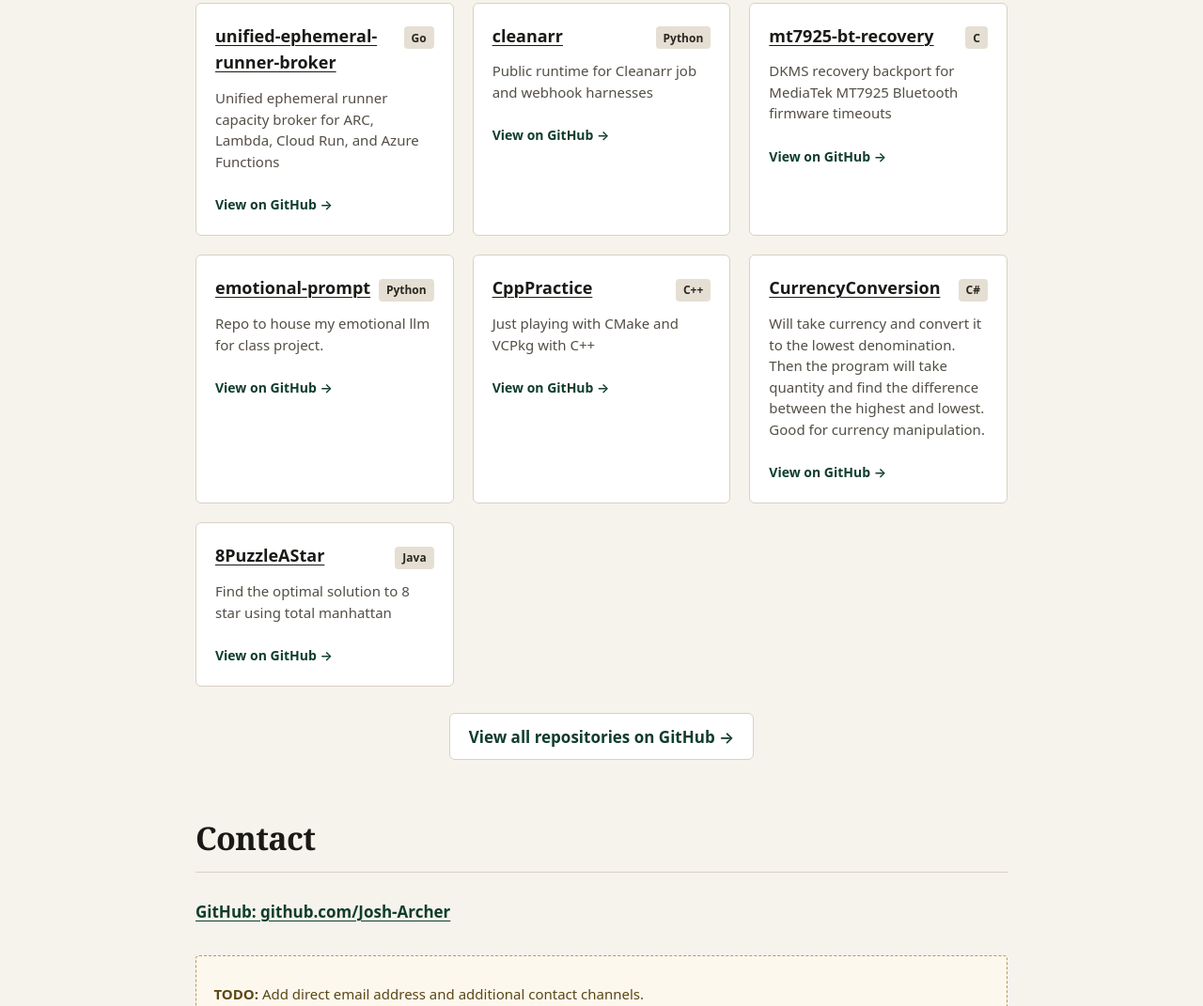
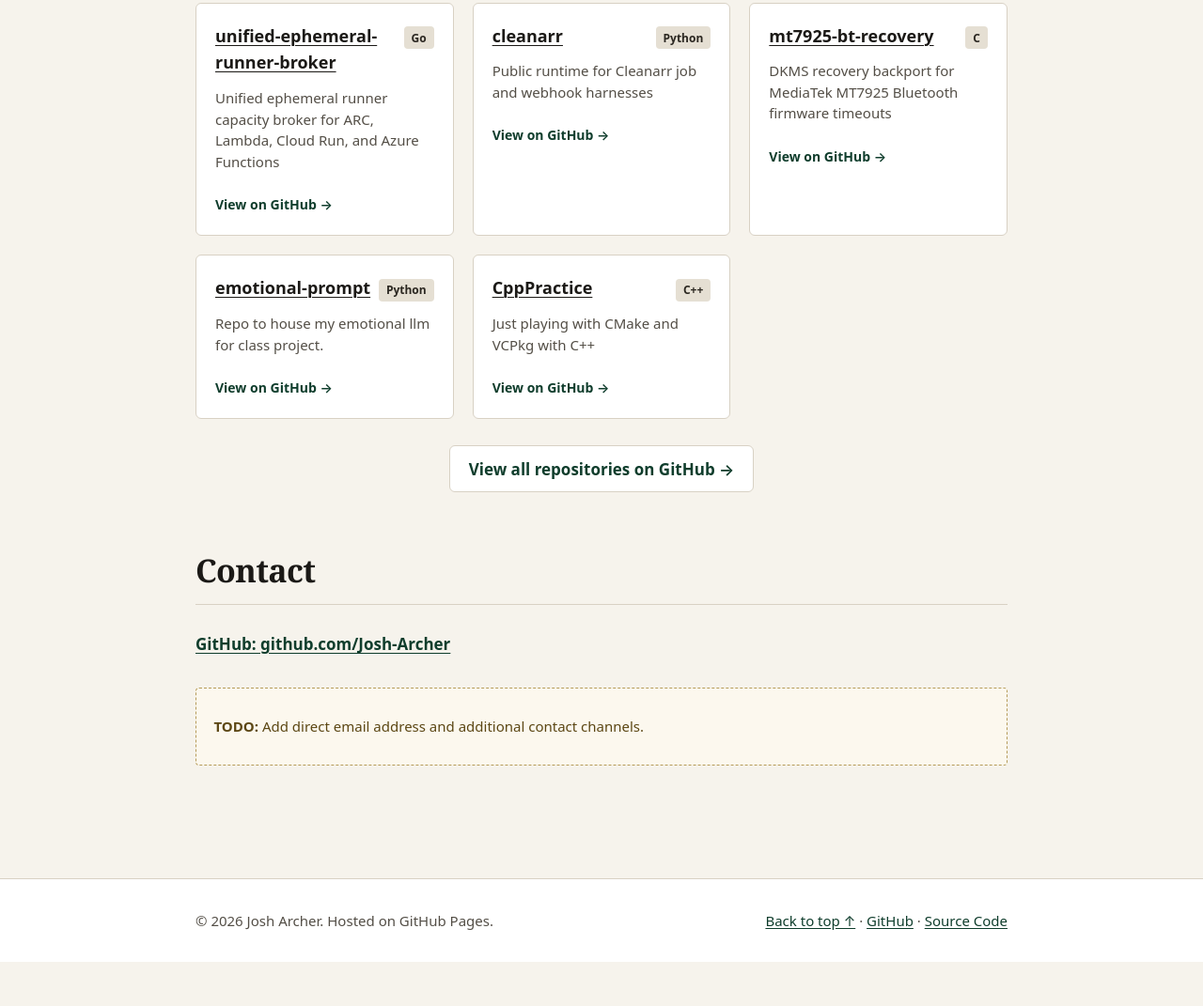
Before and after one commit to Josh-Archer/josh-archer.github.io, a plain HTML site: page index.html in a window 1280 px wide. Shown: the part 1697-2768 px from the top of the page at 94% size. After the commit the page ends 2721 px from the top, so only its background shows below. Drawn offline with Linux system fonts and the light colour scheme.

Commit message:
feat: exclude unimportant repos from project list and add test
- Remove CurrencyConversion and 8PuzzleAStar from project list in index.html
- Define EXCLUDED_REPOS and add test_excluded_repos_do_not_appear in tests/test_site.py

```diff
--- a/index.html
+++ b/index.html
@@ -191,26 +191,6 @@
               <a class="project-link-action" href="https://github.com/Josh-Archer/CppPractice">View on GitHub &rarr;</a>
             </article>
           </li>
-          <li class="project-card">
-            <article>
-              <div class="project-header">
-                <h3 class="project-title"><a href="https://github.com/Josh-Archer/CurrencyConversion">CurrencyConversion</a></h3>
-                <span class="project-badge">C#</span>
-              </div>
-              <p class="project-desc">Will take currency and convert it to the lowest denomination. Then the program will take quantity and find the difference between the highest and lowest. Good for currency manipulation.</p>
-              <a class="project-link-action" href="https://github.com/Josh-Archer/CurrencyConversion">View on GitHub &rarr;</a>
-            </article>
-          </li>
-          <li class="project-card">
-            <article>
-              <div class="project-header">
-                <h3 class="project-title"><a href="https://github.com/Josh-Archer/8PuzzleAStar">8PuzzleAStar</a></h3>
-                <span class="project-badge">Java</span>
-              </div>
-              <p class="project-desc">Find the optimal solution to 8 star using total manhattan</p>
-              <a class="project-link-action" href="https://github.com/Josh-Archer/8PuzzleAStar">View on GitHub &rarr;</a>
-            </article>
-          </li>
         </ul>
         <div class="projects-footer">
           <a class="view-all-link" href="https://github.com/Josh-Archer?tab=repositories">View all repositories on GitHub &rarr;</a>
```
Also changed, not shown: 1 other file.
